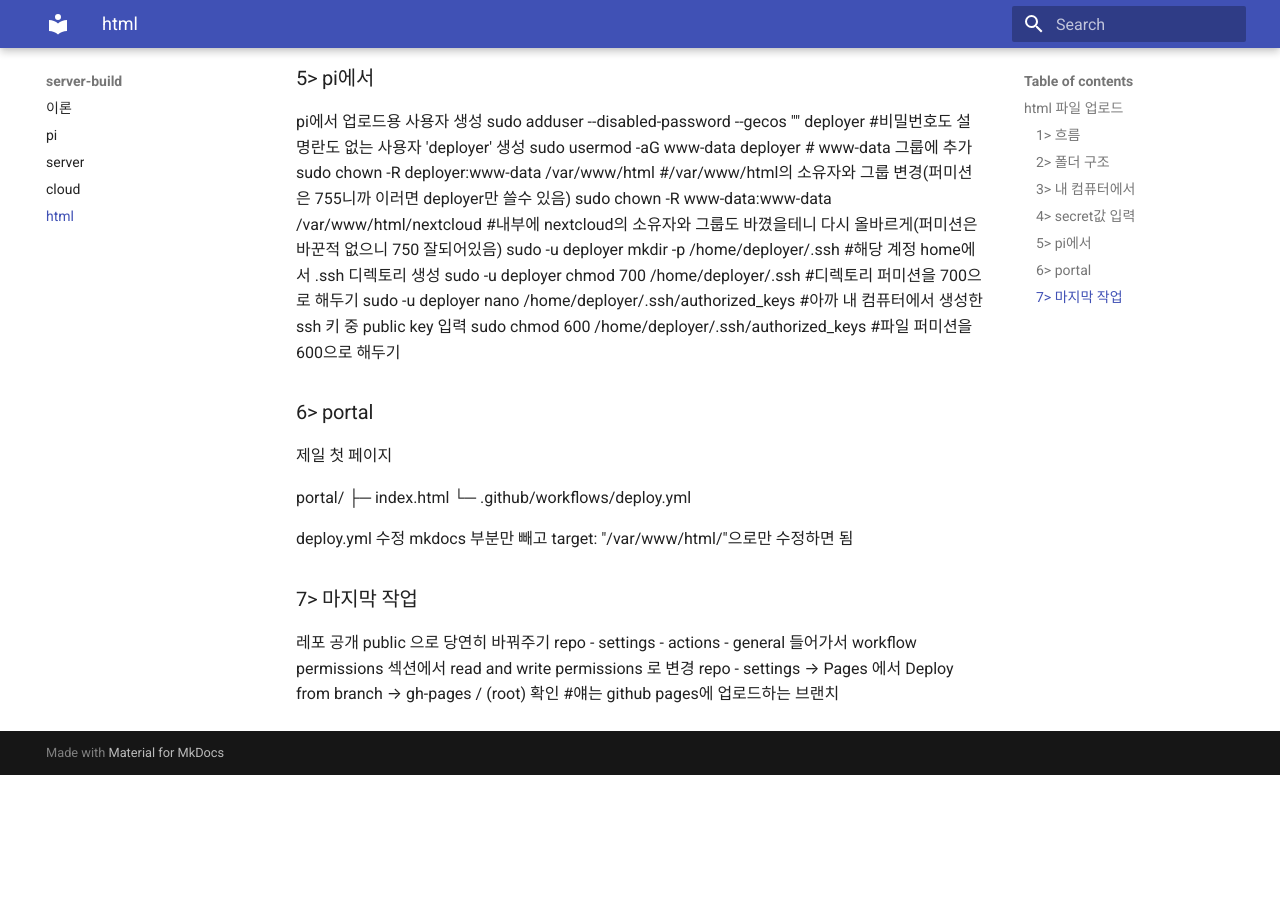
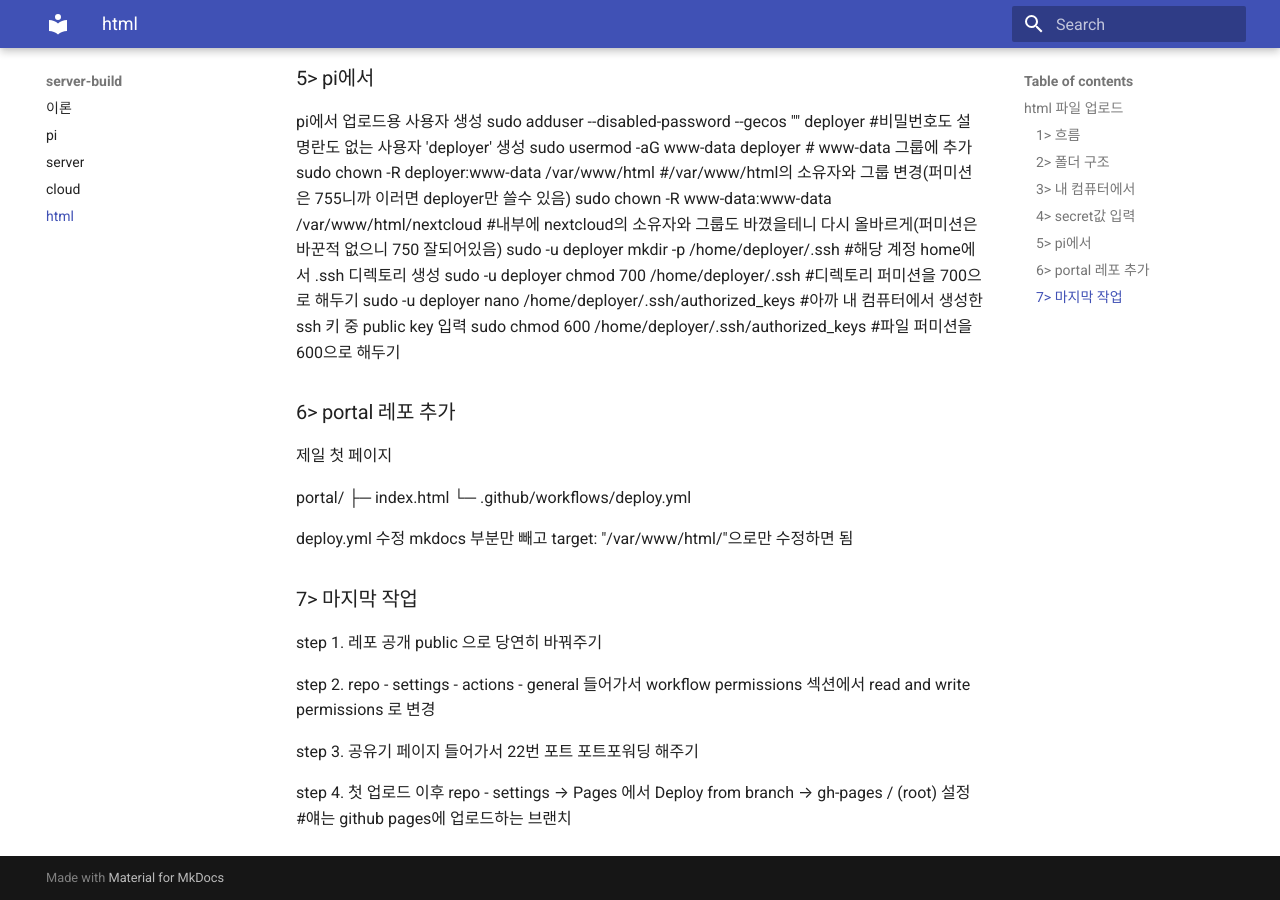
Before and after one commit to kkongnyang2/server-build, an MkDocs documentation site: the page built from docs/4-html.md, in a window 1280 px wide and 900 px high, scrolled down 2345 px. Built offline with MkDocs 1.6.1 and Material for MkDocs 9.7.7, drawn with Linux system fonts in a browser that asks for light colours; before the commit the page ends 3120 px from its top, so only the background shows below that.

Commit message:
2025.06.17.22.03

```diff
--- a/docs/4-html.md
+++ b/docs/4-html.md
@@ -132,7 +132,7 @@ sudo -u deployer chmod 700 /home/deployer/.ssh      #디렉토리 퍼미션을 7
 sudo -u deployer nano /home/deployer/.ssh/authorized_keys   #아까 내 컴퓨터에서 생성한 ssh 키 중 public key 입력
 sudo chmod 600 /home/deployer/.ssh/authorized_keys  #파일 퍼미션을 600으로 해두기
 
-### 6> portal
+### 6> portal 레포 추가
 
 제일 첫 페이지
 
@@ -145,7 +145,12 @@ mkdocs 부분만 빼고 target:     "/var/www/html/"으로만 수정하면 됨
 
 
 ### 7> 마지막 작업
-레포 공개 public 으로 당연히 바꿔주기
-repo - settings - actions - general 들어가서
+
+step 1. 레포 공개 public 으로 당연히 바꿔주기
+
+step 2. repo - settings - actions - general 들어가서
 workflow permissions 섹션에서 read and write permissions 로 변경
-repo - settings → Pages 에서 Deploy from branch → gh-pages / (root) 확인      #얘는 github pages에 업로드하는 브랜치
+
+step 3. 공유기 페이지 들어가서 22번 포트 포트포워딩 해주기
+
+step 4. 첫 업로드 이후 repo - settings → Pages 에서 Deploy from branch → gh-pages / (root) 설정     #얘는 github pages에 업로드하는 브랜치
```
Also changed, not shown: docs/1-pi.md (renamed from docs/1-raspberrypi.md).
